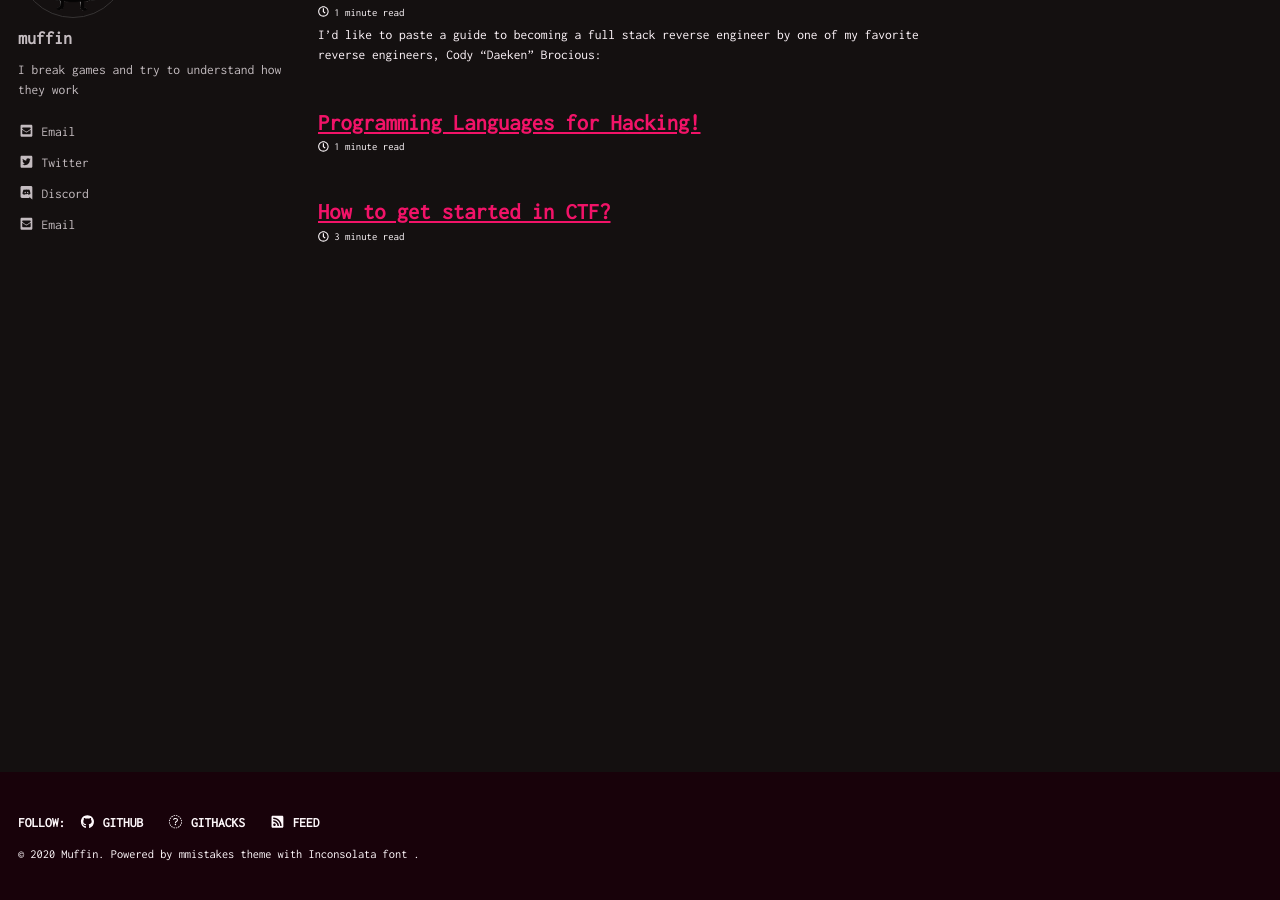
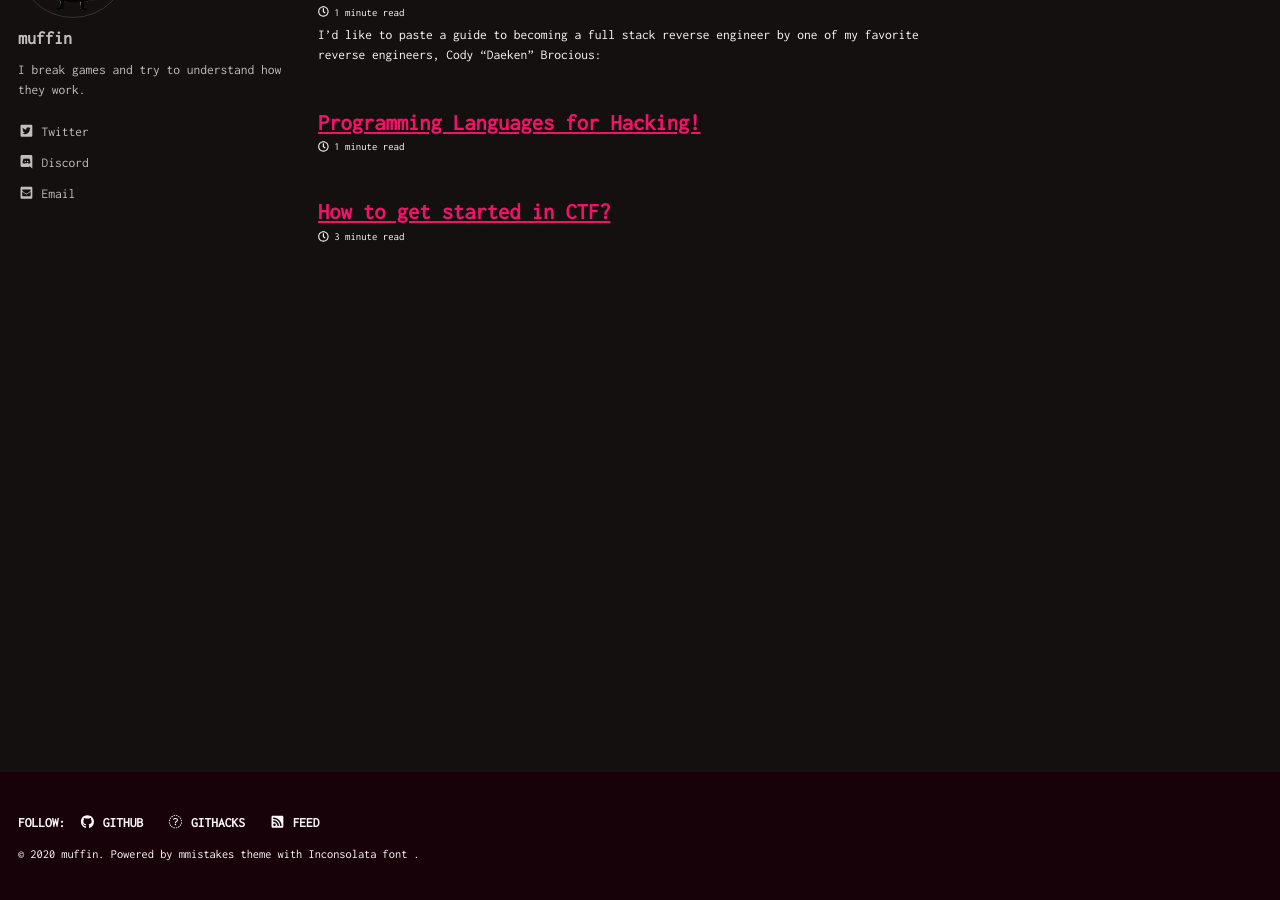
Before and after one commit to muff-in/muff-in.github.io, a Jekyll site: the page built from index.html, in a window 1280 px wide and 900 px high, scrolled down 246 px. Built offline with Jekyll 4.4.1, drawn with Linux system fonts in a browser that asks for light colours; cached includes are drawn as plain includes; the list of posts is cut into pages by our own code.

```diff
--- a/_config.yml
+++ b/_config.yml
@@ -16,7 +16,7 @@ minimal_mistakes_skin    : "neon" # "air", "aqua", "contrast", "dark", "dirt", "
 locale                   : "en-US"
 title                    : "/muffin"
 title_separator          : "-"
-name                     : "Muffin"
+name                     : "muffin"
 description              : "Interested in game hacking and security research."
 url                      : muff-in.github.io
 baseurl                  : # the subpath of your site, e.g. "/blog"
@@ -106,12 +106,12 @@ analytics:
 author:
   name             : "muffin"
   avatar           : /assets/images/download.png
-  bio              : "I break games and try to understand how they work"
+  bio              : "I break games and try to understand how they work."
   email            : 0xmuffin@pm.me
   links:
     - label: "Email"
       icon: "fas fa-fw fa-envelope-square"
-      url: 0xmuffin@pm.me
+      #url: 0xmuffin@pm.me
     - label: "Website"
       icon: "fas fa-fw fa-link"
       #url: "https://muff-in.github.io"
```
